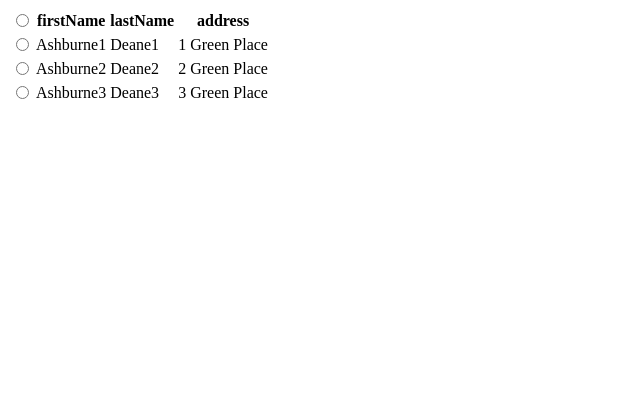
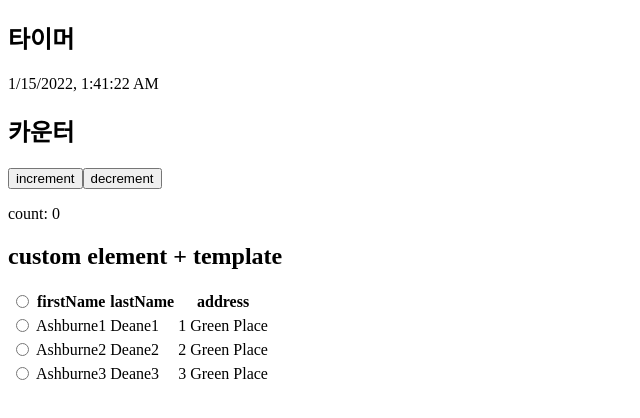
Before and after one commit to pjt3591oo/custom-element-sample, a plain HTML site: page index.html in a window 1280 px wide. Shown: the whole page, without its empty margins (0-640 px from the left). Drawn offline with Linux system fonts and the light colour scheme.

Commit message:
timer와 counter를 추가한다

```diff
--- /dev/null
+++ b/counter.js
@@ -0,0 +1,55 @@
+class Counter extends HTMLElement {
+  count = 0
+  incrementBtn = document.createElement('button');
+  decrementBtn = document.createElement('button');
+  text = document.createElement('p');
+
+  constructor() {
+    super();
+    console.log(this)
+  }
+
+  increment () {
+    this.setAttribute('count', ++this.count);
+  }
+
+  decrement () {
+    this.setAttribute('count', --this.count);
+  }
+
+  // 옵저빙 할 attribute 목록
+  static get observedAttributes() {
+    return ['count'];
+  }
+
+  // observedAttributes에서 반환한 attribute가 변경되면 호출되는 함수
+  attributeChangedCallback(name, oldValue, newValue) {
+    console.log(name, oldValue, newValue);
+    if (name === 'count') this.text.innerText = `count: ${newValue}`;
+  }
+  connectedCallback() {
+    console.log('connectedCallback');
+    this.count = this.getAttribute('count') || 0;
+    this.incrementBtn.innerText = `increment`;
+    this.decrementBtn.innerText = `decrement`;
+    this.text.innerText = `count: ${this.count}`;
+
+    this.incrementBtn.addEventListener('click', this.increment.bind(this));
+    this.decrementBtn.addEventListener('click', this.decrement.bind(this));
+
+    this.appendChild(this.incrementBtn);
+    this.appendChild(this.decrementBtn);
+    this.appendChild(this.text);
+  }
+
+  disconnectedCallback() {
+    console.log('disconnectedCallback');
+    this.incrementBtn.removeEventListener('click', this.increment.bind(this));
+    this.decrementBtn.removeEventListener('click', this.decrement.bind(this));
+  }
+
+  adoptedCallback() {
+    console.log('adoptedCallback');
+  }
+}
+customElements.define('my-counter', Counter);
--- a/index.html
+++ b/index.html
@@ -1,10 +1,19 @@
 <!DOCTYPE html>
 <html>
-  <head>
+  <head></head>
+  <body>
+    <div>
+      <h2>타이머</h2>
+      <current-time> </current-time>
+    </div>
 
-  </head>
+    <div>
+      <h2>카운터</h2>
+      <my-counter> </my-counter>
+    </div>
 
-  <body>
+    <div>
+      <h2>custom element + template</h2>
       <check-table select=-1 id="result">
         <table>
           <thead>
@@ -31,6 +40,10 @@
       <dialog id="dialog" >
         <p>여러분 안녕하세요!</p>
       </dialog>
-    <script src="index.js"></script>
+    </div>
+    <script src="checkTable.js"></script>
+
+    <script src="counter.js"></script>
+    <script src="timer.js"></script>
   </body>
 </html>
--- /dev/null
+++ b/timer.js
@@ -0,0 +1,45 @@
+class CurrentTime extends HTMLElement {
+  locale = new Date().toLocaleString();
+  constructor() {
+    super(); //반드시 super() 초기화
+    this.innerText = this.locale;
+  }
+  static get observedAttributes() {
+    // 모니터링 할 속성 이름
+    return ['locale'];
+  }
+  connectedCallback() {
+    // lifecycle: 우리가 정의한 요소가 DOM에 처음 연결될 때 호출
+    this.start();
+  }
+  disconnectedCallback() {
+    // lifecycle: 우리가 정의한 요소가 DOM에서 연결을 해제할 때 호출
+    this.stop();
+  }
+  attributeChangedCallback(attrName, oldVal, newVal) {
+    // lifecycle: observedAttribute 함수에서 반환한 attribute가 변경될 때 호출
+    this.innerText = newVal;
+  }
+  adoptedCallback(oldDoc, newDoc) {
+    // lifecycle: 우리가 정의한 요소가 새로운 문서로 이동할 때 호출
+  }
+  start() {
+    // 추가된 메소드: 타이머 시작
+    this.stop();
+    let self = this;
+    this._timer = window.setInterval(() => {
+      // this.innerText = new Date().toLocaleString();
+      this.locale = new Date().toLocaleString();
+      this.setAttribute('locale', this.locale);
+    }, 1000);
+  }
+  stop() {
+    // 추가된 메소드: 타이머 정지
+    if (this._timer) {
+      window.clearInterval(this._timer);
+      this._timer = null;
+    }
+  }
+}
+// <current-time> 태그가 CurrentTime 클래스를 사용하도록 한다.
+customElements.define('current-time', CurrentTime);
```
Also changed, not shown: checkTable.js (renamed from index.js), 1 other file. Lines whose indentation alone changed are shown as unchanged.
